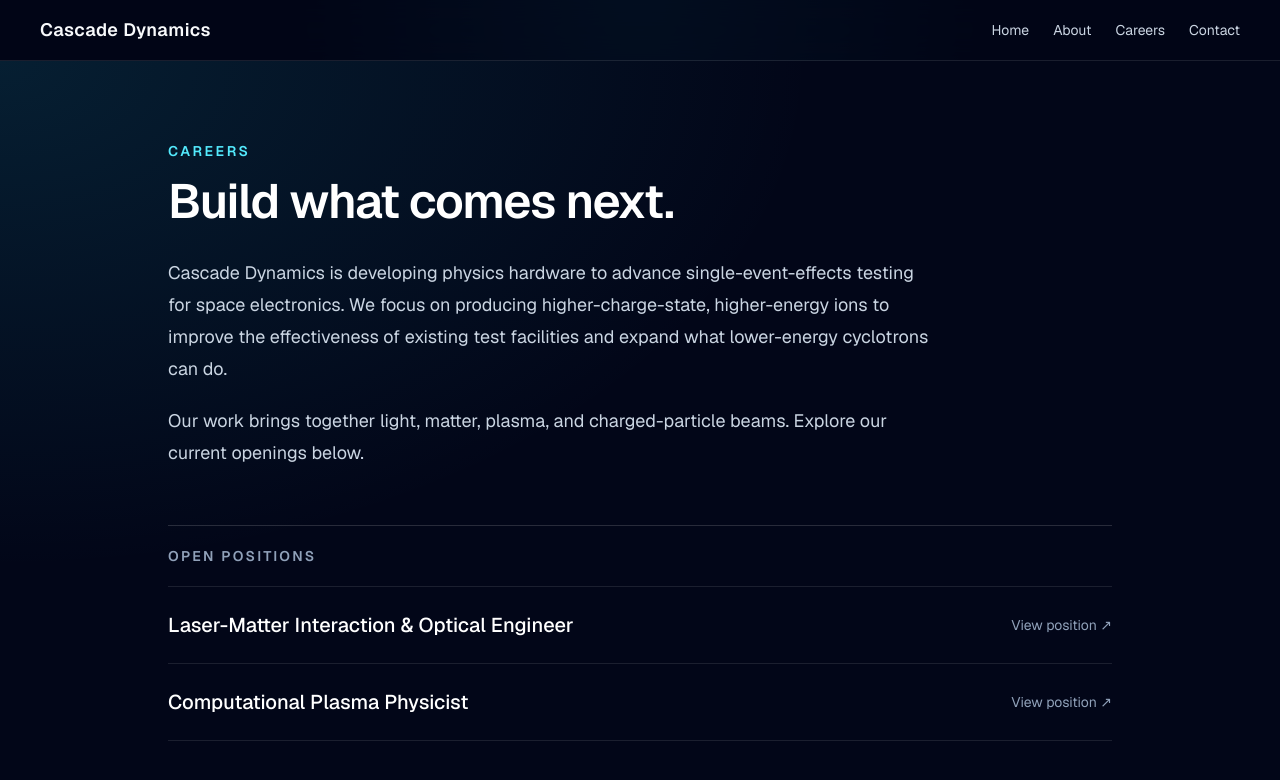
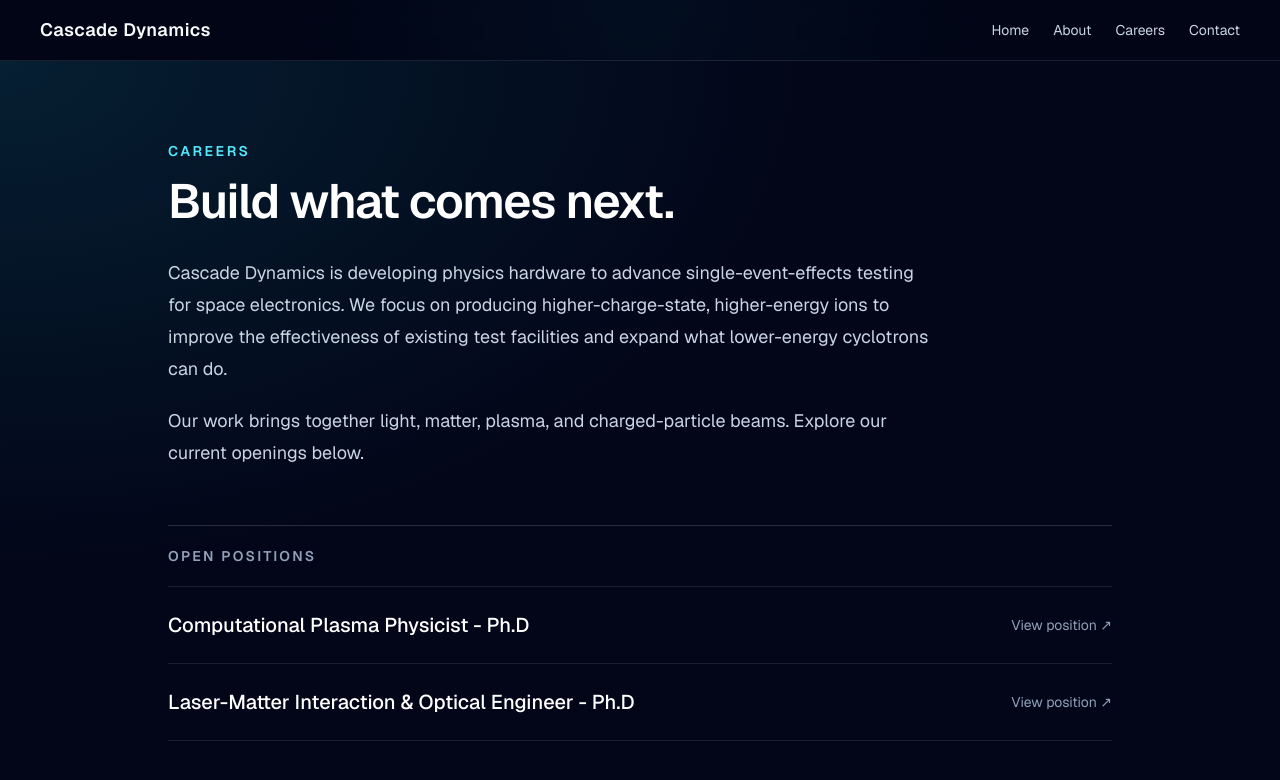
Before and after one commit to cvsolfari/cascade, a Next.js app: page /careers in a window 1280 px wide. Shown: the top 780 px of the page. Built offline with nearby package versions, Linux system fonts and the light colour scheme.

Commit message:
Reordered Job Titles and added PhD

```diff
--- a/app/careers/page.tsx
+++ b/app/careers/page.tsx
@@ -32,13 +32,13 @@ export default function CareersPage() {
           <ul className="border-t border-white/10">
             <li className="border-b border-white/10">
               <a
-                href="/jobs/CD-LNO.pdf"
+                href="/jobs/CD-CPP.pdf"
                 target="_blank"
                 rel="noreferrer"
                 className="group flex items-center justify-between gap-6 py-6 transition hover:text-cyan-300"
               >
                 <span className="text-xl font-medium text-white group-hover:text-cyan-300">
-                  Laser-Matter Interaction &amp; Optical Engineer
+                  Computational Plasma Physicist - Ph.D
                 </span>
                 <span className="shrink-0 text-sm text-slate-400 group-hover:text-cyan-300">
                   View position <span aria-hidden="true">↗</span>
@@ -47,13 +47,13 @@ export default function CareersPage() {
             </li>
             <li className="border-b border-white/10">
               <a
-                href="/jobs/CD-CPP.pdf"
+                href="/jobs/CD-LNO.pdf"
                 target="_blank"
                 rel="noreferrer"
                 className="group flex items-center justify-between gap-6 py-6 transition hover:text-cyan-300"
               >
                 <span className="text-xl font-medium text-white group-hover:text-cyan-300">
-                  Computational Plasma Physicist
+                  Laser-Matter Interaction &amp; Optical Engineer - Ph.D
                 </span>
                 <span className="shrink-0 text-sm text-slate-400 group-hover:text-cyan-300">
                   View position <span aria-hidden="true">↗</span>
```
